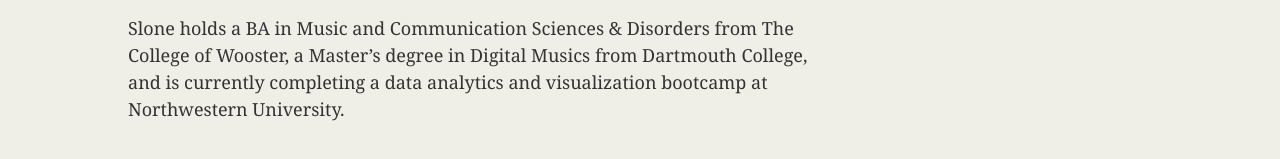
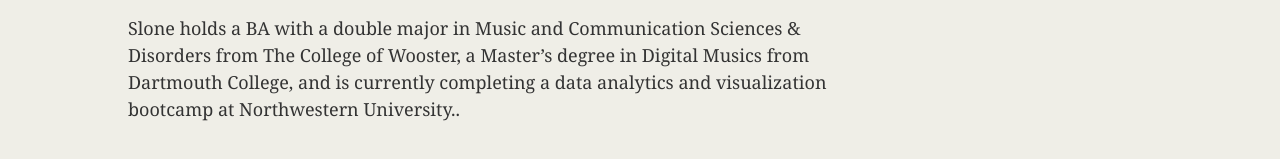
Before and after one commit to bslone1/bslone1.github.io, a plain HTML site: page index.html in a window 1280 px wide. Shown: the part 351-510 px from the top of the page. Drawn offline with Linux system fonts and the light colour scheme.

Commit message:
Update index.html

```diff
--- a/index.html
+++ b/index.html
@@ -23,7 +23,7 @@
         <img id="bio-image" src="https://media-exp1.licdn.com/dms/image/C4D03AQEMTa-BssVGdg/profile-displayphoto-shrink_200_200/0/1642881236939?e=1663200000&v=beta&t=psMV5t2gqmfJos_07D-xCzKvFMVKCHD2rum0Lc74pOM" alt="B Slone">
       </section>
       <p>Bridget Slone "Slone" (she/they) is a researcher, novice data scientist, and songwriter based out of Chicago, IL. Her research primarily combines the fields of music, audiology, and neuroscience. Slone’s songwriting is vulnerable and evolving, and she’s excited to share her debut EP in 2022. Slone is passionate about collaborating across her wide range of interests. Slone also enjoys the challenge of optimizing the way data is collected, interpreted, and visualized, to ask and answer more comprehensive questions. </p>
-      <p>Slone holds a BA in Music and Communication Sciences & Disorders from The College of Wooster, a Master’s degree in Digital Musics from Dartmouth College, and is currently completing a data analytics and visualization bootcamp at Northwestern University.</p>
+      <p>Slone holds a BA with a double major in Music and Communication Sciences & Disorders from The College of Wooster, a Master’s degree in Digital Musics from Dartmouth College, and is currently completing a data analytics and visualization bootcamp at Northwestern University..</p>
     </section>
 
     <aside id="contact-info">
```
